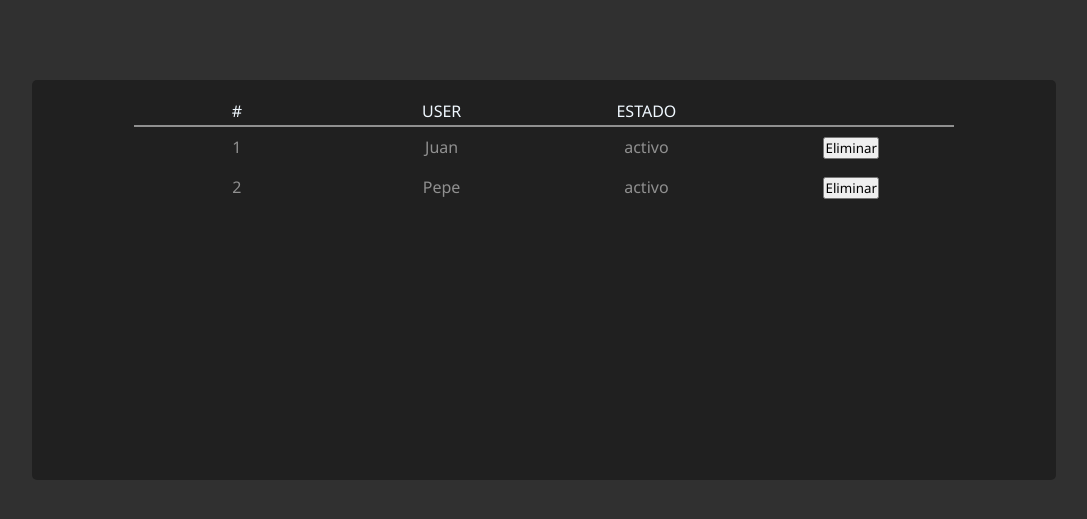
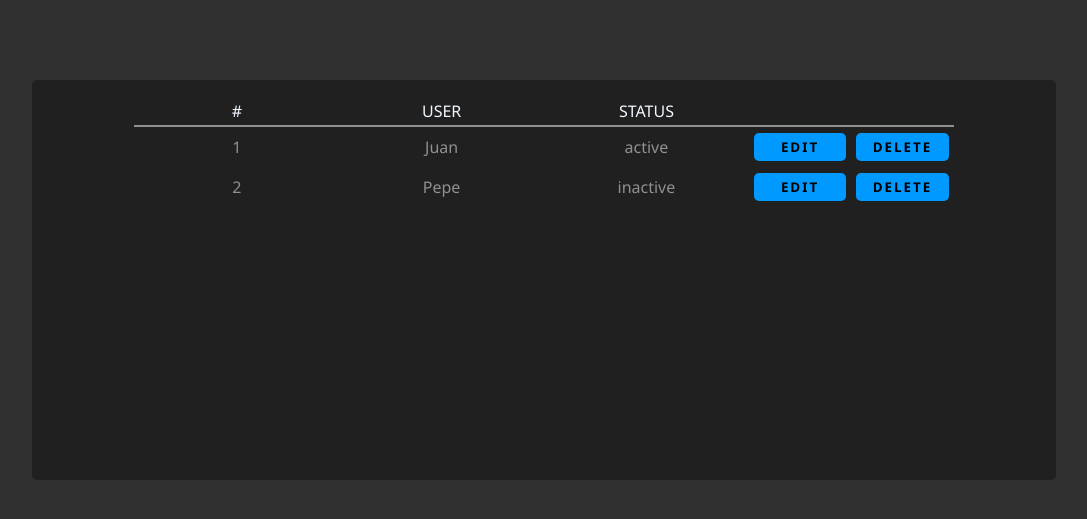
Before and after one commit to tetraform69/PruebaConceptosPHP, a PHP site: page /views/html/admin.html in a window 1280 px wide. Shown: the part 100-619 px from the top of the page, without its empty margins (96-1183 px from the left). Run offline with PHP 8.4, Linux system fonts and the light colour scheme.

Commit message:
el admin ve una modal para editar usuarios falta la de eliminar

```diff
--- a/views/css/admin.css
+++ b/views/css/admin.css
@@ -1,4 +1,4 @@
-*{
+* {
     margin: 0;
     padding: 0;
     font-family: 'Segoe UI', Tahoma, Geneva, Verdana, sans-serif;
@@ -20,7 +20,7 @@ nav {
     align-items: center;
 }
 
-nav a{
+nav a {
     text-align: center;
     font-size: larger;
     font-weight: 600;
@@ -34,7 +34,7 @@ nav a{
     transition: all 0.5s;
 }
 
-nav a:hover{
+nav a:hover {
     letter-spacing: 4px;
     color: #0099ff;
 }
@@ -58,7 +58,7 @@ section {
     border-radius: 5px;
 }
 
-.header-table{
+.header-table {
     display: flex;
     align-items: center;
     justify-content: space-around;
@@ -66,7 +66,7 @@ section {
     margin-top: 20px;
 }
 
-.header-table p{
+.header-table p {
     color: aliceblue;
     text-transform: uppercase;
     min-width: 25%;
@@ -83,7 +83,7 @@ section {
     min-width: 80%;
 }
 
-.row{
+.row {
     display: flex;
     align-items: center;
     justify-content: space-around;
@@ -91,8 +91,132 @@ section {
     min-height: 40px;
 }
 
-.row p{
+.row:hover {
+    background: #32323280;
+}
+
+.row p {
     color: #ffffff80;
     text-align: center;
     width: 25%;
 }
+
+.buttons {
+    display: flex;
+    align-items: center;
+    justify-content: center;
+    width: 25%;
+}
+
+button {
+    width: 80%;
+    padding: 5px;
+    background: #0099ff;
+    border: none;
+    cursor: pointer;
+    font-weight: 600;
+    letter-spacing: 2px;
+    text-transform: uppercase;
+    border-radius: 5px;
+    transition: background-color 0.5s, letter-spacing 0.5s;
+    margin: 5px;
+}
+
+button:hover {
+    background: #4fb9ff;
+    letter-spacing: 3px;
+}
+
+.modal-container {
+    position: absolute;
+    display: flex;
+    flex-direction: column;
+    align-items: center;
+    justify-content: center;
+    width: 100%;
+    background: #00000090;
+    min-height: 100vh;
+    visibility: hidden;
+}
+
+.modal {
+    background: #202020;
+    display: none;
+    flex-direction: column;
+    align-items: center;
+    justify-content: center;
+    min-width: 50%;
+    min-height: 30vh;
+    border-radius: 5px;
+}
+
+.box-input {
+    display: flex;
+    flex-direction: column;
+    align-items: center;
+    width: 80%;
+    margin-bottom: 10px;
+}
+
+label {
+    align-self: flex-start;
+}
+
+.box-input [type="text"] {
+    min-width: 100%;
+    padding: 10px;
+    outline: none;
+    background: none;
+    border: none;
+    border-bottom: 2px solid #ffffff80;
+    color: #fff;
+    font-weight: 600;
+    font-size: large;
+    transition: background-color 0.5s, letter-spacing 0.5s;
+    letter-spacing: 3px;
+}
+
+.box-input label {
+    color: #ffffff80;
+    transition: background-color 0.5s, letter-spacing 0.5s;
+}
+
+.box-input [type="text"]:focus,
+.box-input [type="text"]:valid {
+    border-bottom: 2px solid #0099ff;
+}
+
+.box-input [type="text"]:focus~label,
+.box-input [type="text"]:valid~label {
+    color: #0099ff;
+}
+
+.close-modal {
+    width: 20%;
+    align-self: flex-end;
+    background: none;
+    color: #fff;
+}
+
+.check-container {
+    display: flex;
+    align-items: center;
+    justify-content: center;
+    color: #fff;
+}
+
+input[type="checkbox"] {
+    appearance: none;
+    border: solid black 0.5px;
+    border-radius: 5px;
+    width: 20px;
+    height: 20px;
+    background: #fff;
+    margin: 5px;
+    cursor: pointer;
+}
+
+input[type="checkbox"]:checked {
+    background: #0099ff;
+    background-image: url(/views/img/check-checked.svg);
+}
--- a/views/html/admin.html
+++ b/views/html/admin.html
@@ -1,12 +1,15 @@
 <!DOCTYPE html>
 <html lang="en">
+
 <head>
     <meta charset="UTF-8">
     <meta http-equiv="X-UA-Compatible" content="IE=edge">
     <meta name="viewport" content="width=device-width, initial-scale=1.0">
     <link rel="stylesheet" href="/views/css/admin.css">
+    <script src="/views/js/admin.js" defer></script>
     <title>Admin</title>
 </head>
+
 <body>
     <nav>
         <a href="#">inicio</a>
@@ -19,24 +22,53 @@
             <div class="header-table">
                 <p>#</p>
                 <p>user</p>
-                <p>estado</p>
+                <p>status</p>
                 <p></p>
             </div>
             <div class="body-table">
                 <div class="row">
                     <p>1</p>
                     <p>Juan</p>
-                    <p>activo</p>
-                    <p><button>Eliminar</button></p>
+                    <p>active</p>
+                    <div class="buttons">
+                        <button onclick="openModal('update')">Edit</button>
+                        <button onclick="openModal('delete')">Delete</button>
+                    </div>
                 </div>
                 <div class="row">
                     <p>2</p>
                     <p>Pepe</p>
-                    <p>activo</p>
-                    <p><button>Eliminar</button></p>
+                    <p>inactive</p>
+                    <div class="buttons">
+                        <button onclick="openModal('update')">Edit</button>
+                        <button onclick="openModal('delete')">Delete</button>
+                    </div>
                 </div>
             </div>
         </div>
     </section>
+
+    <div class="modal-container" id="modal-container">
+        <div class="modal" id="modal-update">
+            <button class="close-modal" onclick="closeModal('update')">X</button>
+            <div class="box-input">
+                <input type="text" id="username" required>
+                <label for="username">User Name</label>
+            </div>
+            <div class="box-input">
+                <input type="text" id="password" required>
+                <label for="password">Password</label>
+            </div>
+            <div class="check-container">
+                <input type="checkbox">
+                <p>active</p>
+            </div>
+            <button>Update</button>
+        </div>
+        <div class="modal" id="modal-delete">
+
+        </div>
+    </div>
 </body>
+
 </html>
--- /dev/null
+++ b/views/js/admin.js
@@ -0,0 +1,20 @@
+modalContainer = document.getElementById(`modal-container`)
+modalContainer.addEventListener('click', () => {
+    modalContainer.style.visibility = "hidden"
+    let modals = document.querySelectorAll('div.modal')
+    modals.forEach(modal => {
+        modal.style.display = "none"
+    });
+})
+
+function openModal(id) {
+    let modal = document.getElementById(`modal-${id}`)
+    modalContainer.style.visibility = "visible"
+    modal.style.display = "flex"
+}
+
+function closeModal(id) {
+    let modal = document.getElementById(`modal-${id}`)
+    modalContainer.style.visibility = "hidden"
+    modal.style.display = "none"
+}
```
Also changed, not shown: views/img/check-checked.svg (added).
